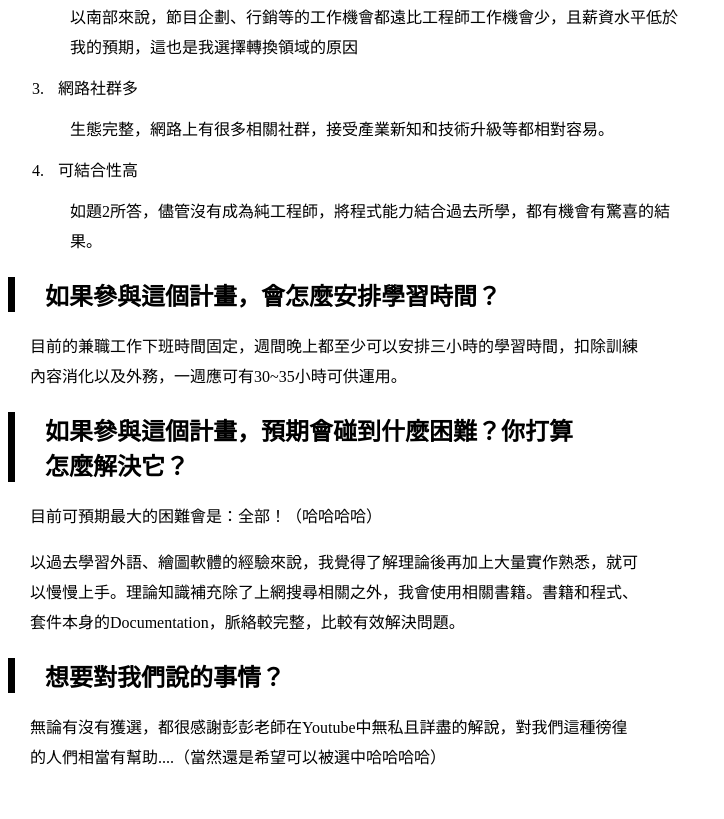
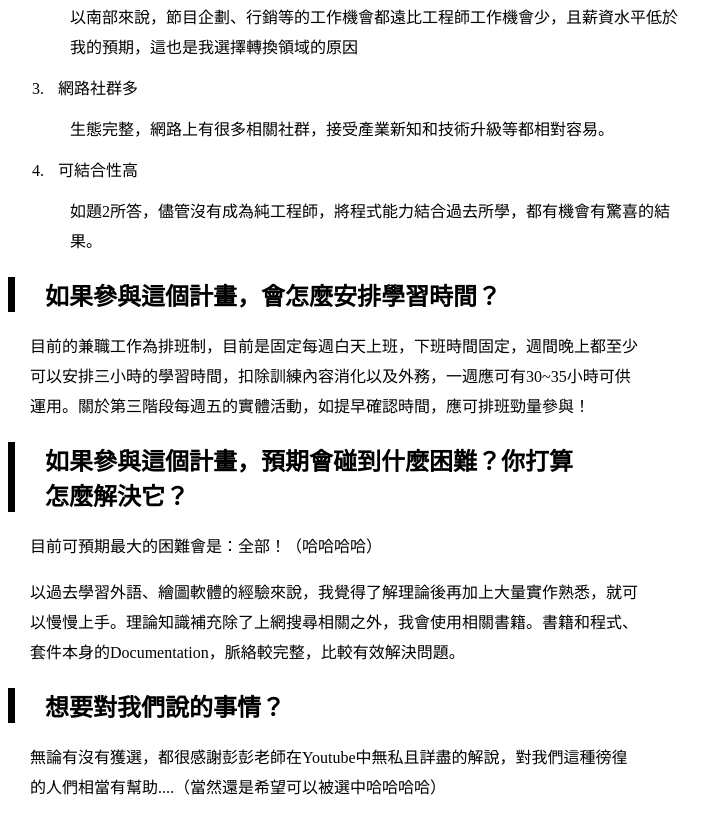
Before and after one commit to letherone/letherone.github.io, a plain HTML site: page indexl.html in a window 1280 px wide. Shown: the part 1494-2313 px from the top of the page, without its empty margins (0-724 px from the left). Before the commit the page ends 2283 px from the top, so only its background shows below. Drawn offline with Linux system fonts and the light colour scheme.

Commit message:
Update indexl.html

```diff
--- a/indexl.html
+++ b/indexl.html
@@ -57,7 +57,7 @@
     <p>如題2所答，儘管沒有成為純工程師，將程式能力結合過去所學，都有機會有驚喜的結果。</p>
   </ol>
   <h2>如果參與這個計畫，會怎麼安排學習時間？</h2>
-  <p>目前的兼職工作下班時間固定，週間晚上都至少可以安排三小時的學習時間，扣除訓練內容消化以及外務，一週應可有30~35小時可供運用。</p>
+  <p>目前的兼職工作為排班制，目前是固定每週白天上班，下班時間固定，週間晚上都至少可以安排三小時的學習時間，扣除訓練內容消化以及外務，一週應可有30~35小時可供運用。關於第三階段每週五的實體活動，如提早確認時間，應可排班勁量參與！</p>
   <h2>如果參與這個計畫，預期會碰到什麼困難？你打算怎麼解決它？</h2>
   <p>目前可預期最大的困難會是：全部！（哈哈哈哈）</p>
   <p>以過去學習外語、繪圖軟體的經驗來說，我覺得了解理論後再加上大量實作熟悉，就可以慢慢上手。理論知識補充除了上網搜尋相關之外，我會使用相關書籍。書籍和程式、套件本身的Documentation，脈絡較完整，比較有效解決問題。</p>
```
